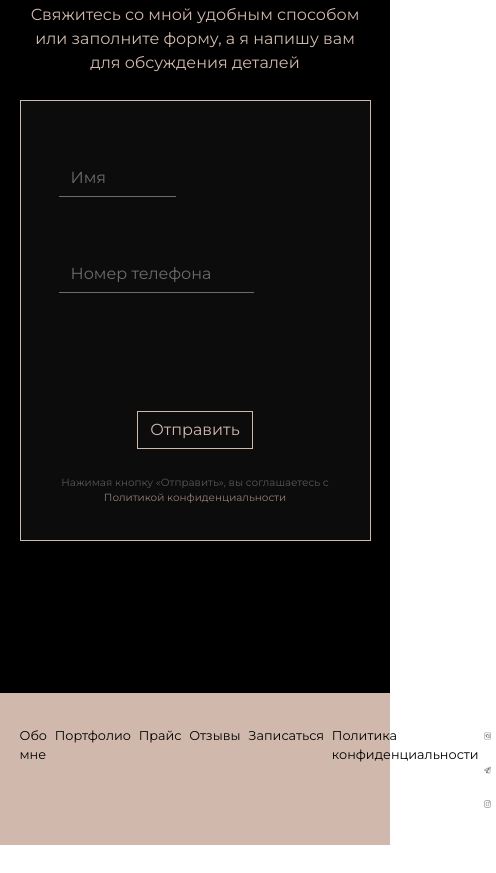
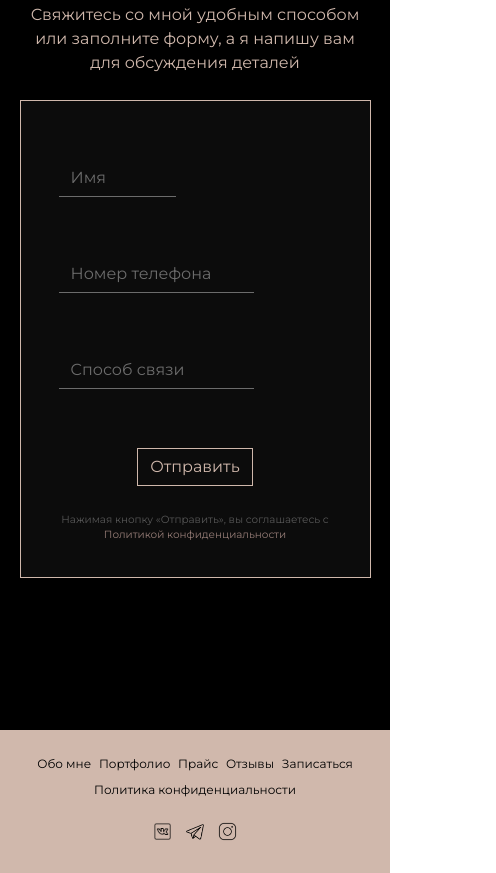
Before and after one commit to anyefremova/photographer-website, a plain HTML site: page index.html in a window 390 px wide. Shown: the part 5198-6071 px from the top of the page, 496 px wide, since content can reach past the window. Before the commit the page ends 6043 px from the top, so only its background shows below. Drawn offline with nearby package versions, Linux system fonts and the light colour scheme.

Commit message:
adapted the footer

```diff
--- a/assets/styles/style.scss
+++ b/assets/styles/style.scss
@@ -902,6 +902,10 @@
                         @media (min-width: 768px) and (max-width: 991.98px) {
                             font-size: 1.2em;
                         }
+
+                        @media (max-width: 767.98px) {
+                            display: flex;
+                        }
                     }
 
                     input::placeholder {
@@ -1003,18 +1007,61 @@
         display: flex;
         justify-content: space-between;
 
+        @media (min-width: 768px) and (max-width: 991.98px) {
+            flex-direction: column;
+            align-items: center;
+            font-size: 0.9em;
+        }
+
+        @media (max-width: 767.98px) {
+            flex-direction: column;
+            align-items: center;
+            font-size: 0.75em;
+        }
+
         .footer_nav {
             display: flex;
             flex-direction: row;
             gap: 2vw;
+
+            @media (max-width: 767.98px) {
+                flex-wrap: wrap;
+                justify-content: center;
+                column-gap: 2vw;
+                row-gap: 1vh;
+            }
+
+            .nav-link {
+                @media (max-width: 767.98px) {
+                    padding: 0;
+                }
+            }
         }
 
-        .icon_button {
-            padding: 0;
-            margin: 0;
+        .appointment_icons {
+            @media (min-width: 768px) and (max-width: 991.98px) {
+                margin-top: 1.5vh;
+            }
 
-            .icon_social {
-                width: 2vw;
+            @media (max-width: 767.98px) {
+                margin-top: 1.7vh;
+            }
+
+            .icon_button {
+                padding: 0;
+                margin: 0;
+
+                .icon_social {
+                    width: 2vw;
+
+                    @media (min-width: 768px) and (max-width: 991.98px) {
+                        width: 3.3vw;
+                    }
+
+                    @media (max-width: 767.98px) {
+                        width: 5vw;
+                    }
+                }
             }
         }
     }
--- a/index.html
+++ b/index.html
@@ -244,8 +244,8 @@
                                         <input type="text"
                                             class="form-control input_fields d-none d-sm-flex d-lg-flex d-xl-flex d-xxl-flex"
                                             id="inputMessage" placeholder="Предпочтительный способ связи">
-                                        <input type="text" class="form-control input_fields d-none d-xs-flex"
-                                            id="inputMessage" placeholder="Cпособ связи">
+                                        <input type="text" class="form-control input_fields d-sm-none" id="inputMessage"
+                                            placeholder="Cпособ связи">
                                     </div>
                                 </div>
                             </div>
@@ -273,7 +273,7 @@
     <footer class="footer">
         <div class="footer__container">
             <div class="footer_menu">
-                <ul class="navbar-nav me-auto mb-2 mb-lg-0 footer_nav">
+                <ul class="navbar-nav mb-lg-0 footer_nav">
                     <li class="nav-item">
                         <a class="nav-link" href="#aboutme">Обо мне</a>
                     </li>
```
Also changed, not shown: assets/styles/style.css, 1 other file.
